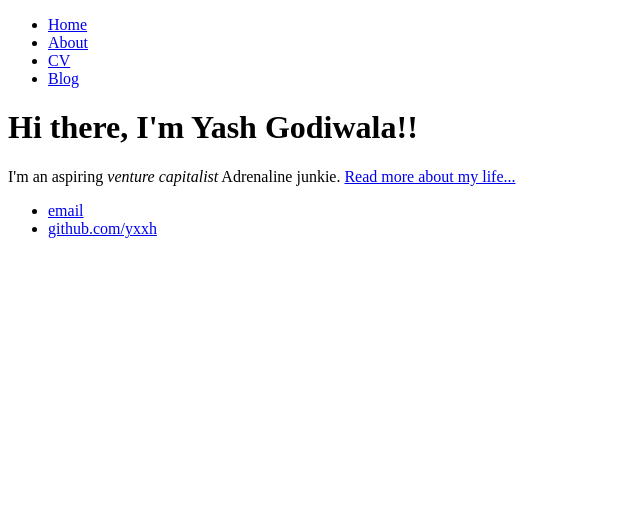
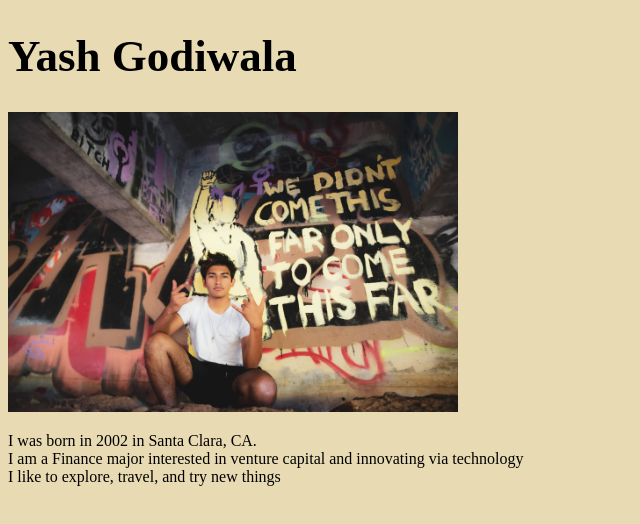
Before and after one commit to yxxh/yxxh.github.io, a plain HTML site: page index.html in a window 1280 px wide. Shown: the whole page, without its empty margins (0-640 px from the left). Drawn offline with Linux system fonts and the light colour scheme.

Commit message:
added index and me files

```diff
--- a/index.html
+++ b/index.html
@@ -1,28 +1,14 @@
-<!DOCTYPE html>
-<html>
-	<head>
-		<title>Yash Godiwala, stuck in the past - building the future</title>
-	</head>
-	<body>
-		<nav>
-    		<ul>
-        		<li><a href="/">Home</a></li>
-	        	<li><a href="/about">About</a></li>
-        		<li><a href="/cv">CV</a></li>
-        		<li><a href="/blog">Blog</a></li>
-    		</ul>
-		</nav>
-		<div class="container">
-    		<div class="blurb">
-        		<h1>Hi there, I'm Yash Godiwala!!</h1>
-				<p>I'm an aspiring <em>venture capitalist</em> Adrenaline junkie. <a href="/about">Read more about my life...</a></p>
-    		</div><!-- /.blurb -->
-		</div><!-- /.container -->
-		<footer>
-    		<ul>
-        		<li><a href="mailto:godiwalayash@gmail.com">email</a></li>
-        		<li><a href="https://github.com/yxxh">github.com/yxxh</a></li>
-			</ul>
-		</footer>
-	</body>
-</html>
+    <!DOCTYPE html>
+    <html>
+    <body style="background-color: #E8DAB2;">
+
+      <h1 style="font-size: 45px;">Yash Godiwala</h1>
+
+      <p><img src="me.jpg" width="450" height ="300"></p>
+
+      <p> I was born in 2002 in Santa Clara, CA.
+        <br> I am a Finance major interested in venture capital and innovating via technology
+        <br> I like to explore, travel, and try new things
+
+      </body>
+      </html>
```
Also changed, not shown: me.jpg (added).
